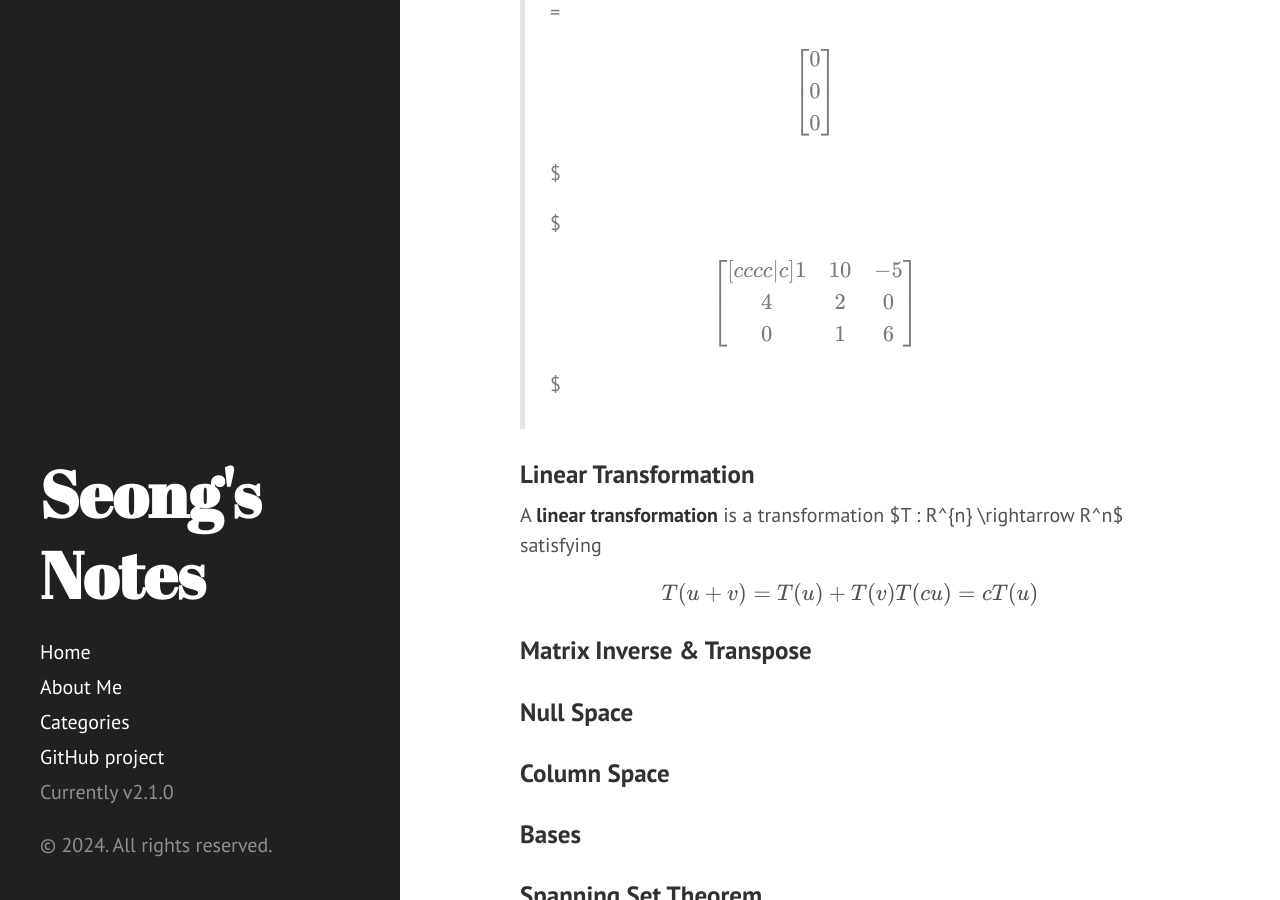
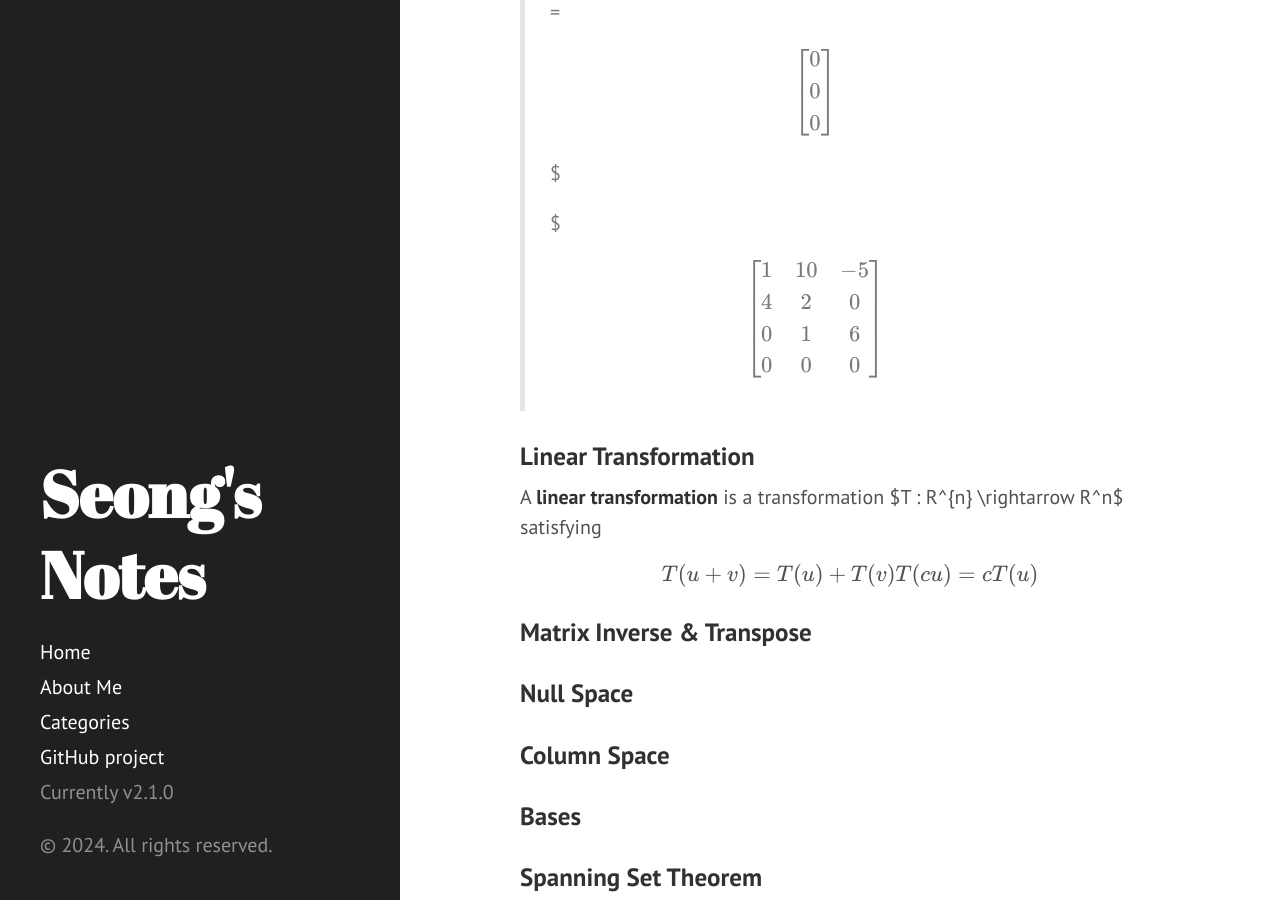
Before and after one commit to GwangseongCho/GwangseongCho.github.io, a Jekyll site: the page built from _posts/2024-09-09-differential-equations-II.md, in a window 1280 px wide and 900 px high, scrolled down 2992 px. Built offline with Jekyll 4.4.1, drawn with Linux system fonts in a browser that asks for light colours; formulas are drawn with MathJax 3.

Commit message:
Edit Example 1

```diff
--- a/_posts/2024-09-09-differential-equations-II.md
+++ b/_posts/2024-09-09-differential-equations-II.md
@@ -68,7 +68,7 @@ has non-trivial solution.
 > then,
 > $c_1 \begin{bmatrix} 1 \\ 4 \\ 5 \end{bmatrix} + c_2 \begin{bmatrix} 10 \\ 2 \\ 1 \end{bmatrix} + c_3 \begin{bmatrix} -5 \\ 0 \\ 6 \end{bmatrix} = \begin{bmatrix} 0 \\ 0 \\ 0 \end{bmatrix} $
 >
-> <p>$\begin{bmatrix}[cccc|c] 1 & 10 & -5 \\ 4 & 2 & 0 \\ 0 & 1 & 6 \end{bmatrix}$<p>
+> <p>$\begin{bmatrix} 1 & 10 & -5 \\ 4 & 2 & 0 \\ 0 & 1 & 6 \\ 0 & 0 & 0\end{bmatrix}  <p>
 
 ### Linear Transformation
 
```
